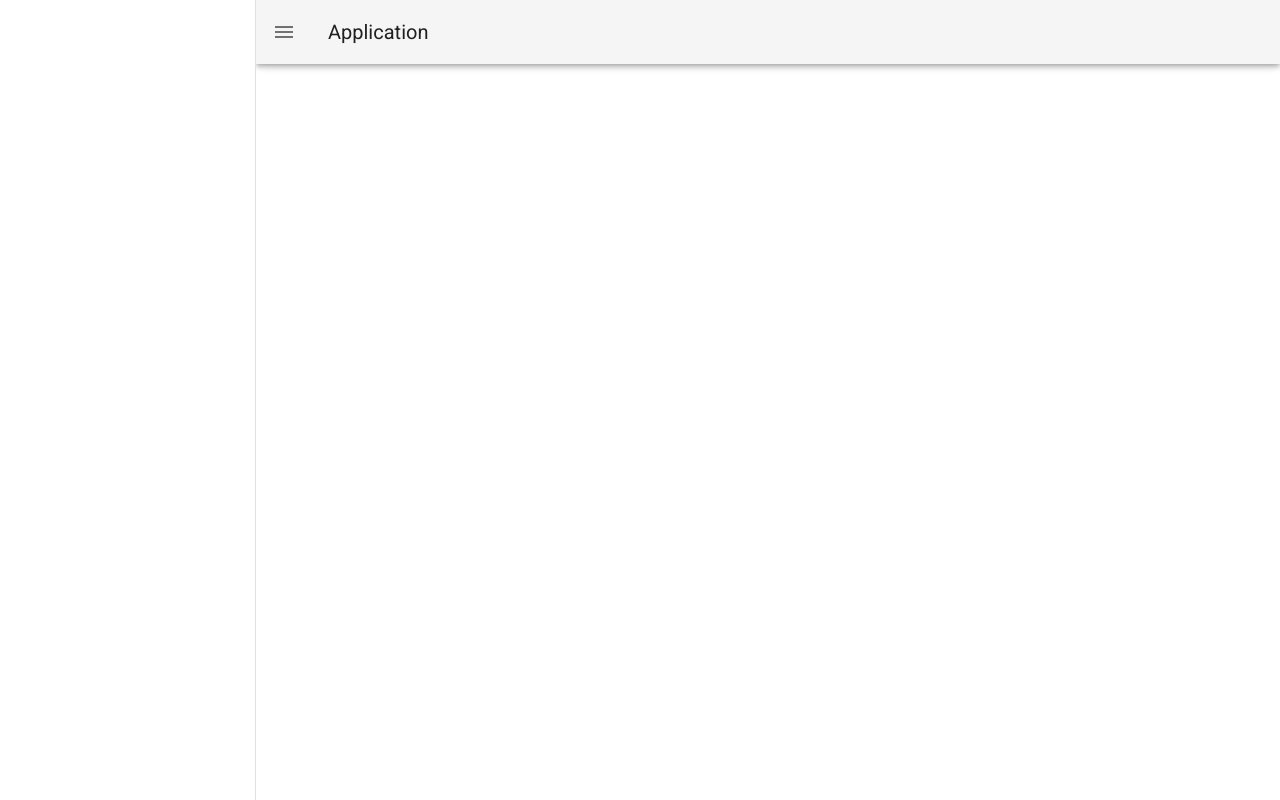
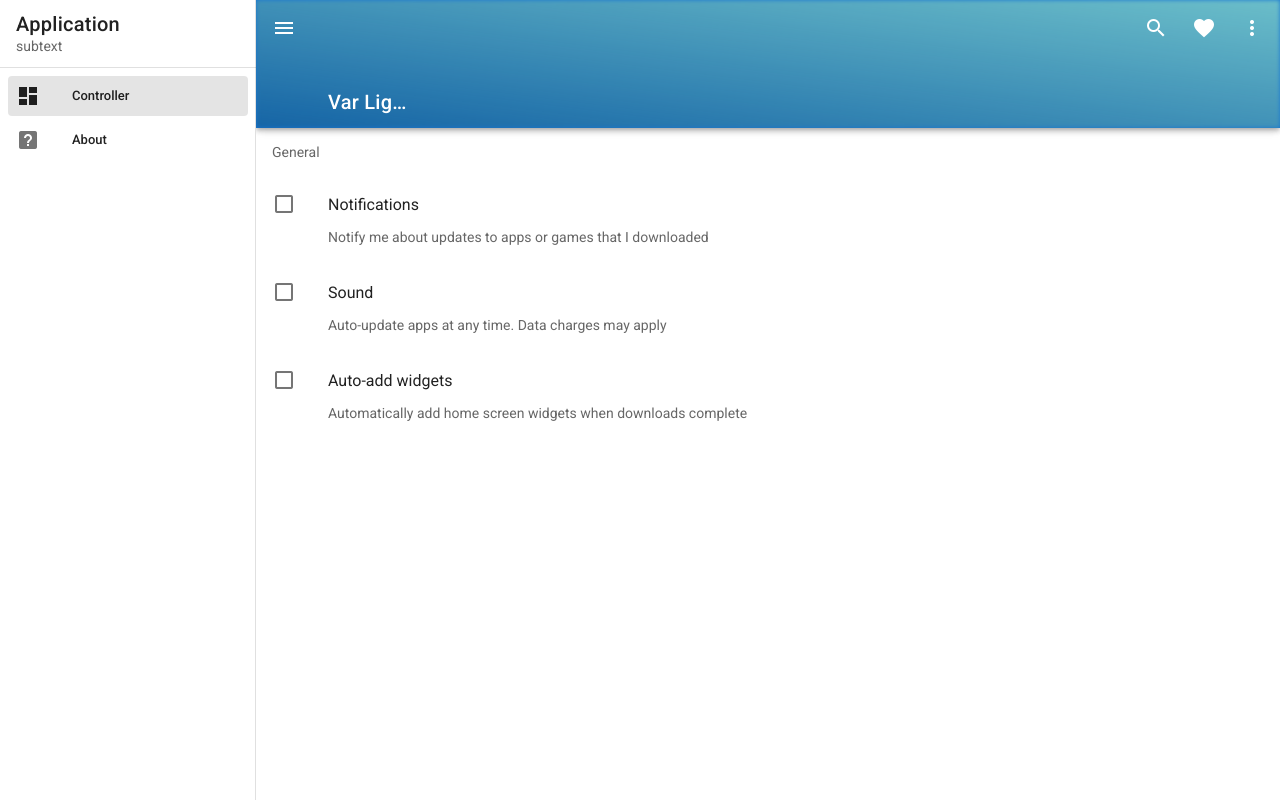
Before and after one commit to nandobas/var-utility, a Vue app in the folder web/: page / in a window 1280 px wide. Built offline with nearby package versions, Linux system fonts and the light colour scheme.

Commit message:
mountains

```diff
--- a/web/src/App.vue
+++ b/web/src/App.vue
@@ -4,23 +4,85 @@
       v-model="drawer"
       app
     >
-      <!--  -->
+      <v-list-item>
+        <v-list-item-content>
+          <v-list-item-title class="text-h6">
+            Application
+          </v-list-item-title>
+          <v-list-item-subtitle>
+            subtext
+          </v-list-item-subtitle>
+        </v-list-item-content>
+      </v-list-item>
+
+      <v-divider></v-divider>
+
+      <v-list
+        dense
+        nav
+      >
+        <v-list-item
+          v-for="item in items"
+          :key="item.title"
+          :to="item.to"
+          link
+        >
+          <v-list-item-icon>
+            <v-icon>{{ item.icon }}</v-icon>
+          </v-list-item-icon>
+
+          <v-list-item-content>
+            <v-list-item-title>{{ item.title }}</v-list-item-title>
+          </v-list-item-content>
+        </v-list-item>
+      </v-list>
     </v-navigation-drawer>
 
-    <v-app-bar app>
+    <v-app-bar
+      app
+      color="primary"
+      dark
+      prominent
+      src="mountains.jpg"
+    >
       <v-app-bar-nav-icon @click="drawer = !drawer"></v-app-bar-nav-icon>
+      <template v-slot:img="{ props }">
+        <v-img
+          v-bind="props"
+          gradient="to top right, rgba(19,84,122,.5), rgba(128,208,199,.8)"
+        ></v-img>
+      </template>
+      <v-app-bar-title class="title" >Var Light</v-app-bar-title>
 
-      <v-toolbar-title>Application</v-toolbar-title>
+      <v-spacer></v-spacer>
+
+      <v-btn icon>
+        <v-icon>mdi-magnify</v-icon>
+      </v-btn>
+
+      <v-btn icon>
+        <v-icon>mdi-heart</v-icon>
+      </v-btn>
+
+      <v-btn icon>
+        <v-icon>mdi-dots-vertical</v-icon>
+      </v-btn>
     </v-app-bar>
 
     <v-main>
-      <!--  -->
+      <router-view></router-view>
     </v-main>
   </v-app>
 </template>
 
 <script>
   export default {
-    data: () => ({ drawer: null }),
+    data: () => ({
+      drawer: null,
+        items: [
+          { title: 'Controller', icon: 'mdi-view-dashboard', to:'/' },
+          { title: 'About', icon: 'mdi-help-box', to:'about' },
+        ],
+     }),
   }
 </script>
--- a/web/src/views/AboutView.vue
+++ b/web/src/views/AboutView.vue
@@ -1,5 +1,11 @@
 <template>
   <div class="about">
-    <h1>This is an about page</h1>
+    <h1>Live Video Streaming Controller</h1>
+    <p>Live video streaming controller for light demand</p>
+    <p>Developed by: Basilio, Fernando</p>
+    <v-btn href="https://github.com/nandobas" target="_blank" text>
+          <span>GitHub Repository</span>
+          <v-icon>mdi-open-in-new</v-icon>
+        </v-btn>
   </div>
 </template>
```
Also changed, not shown: web/public/mountains.jpg (added), 1 other file (tests, documents, lock files or other folders).
